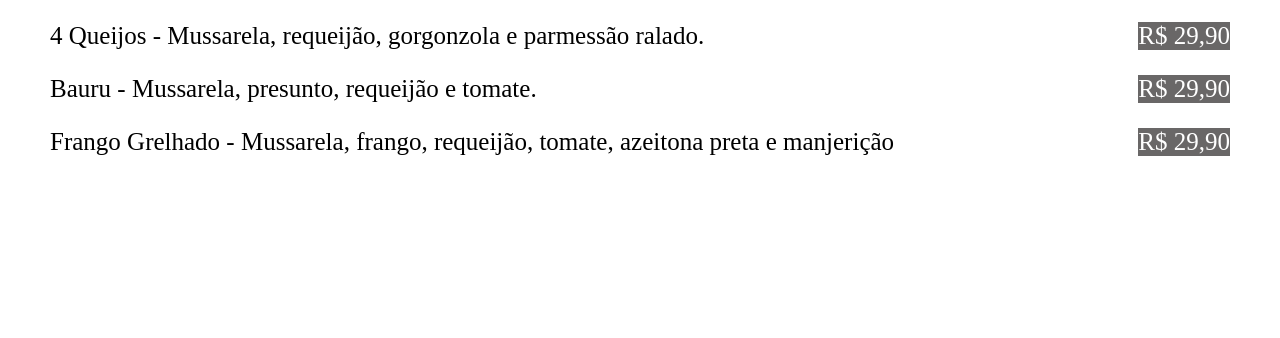
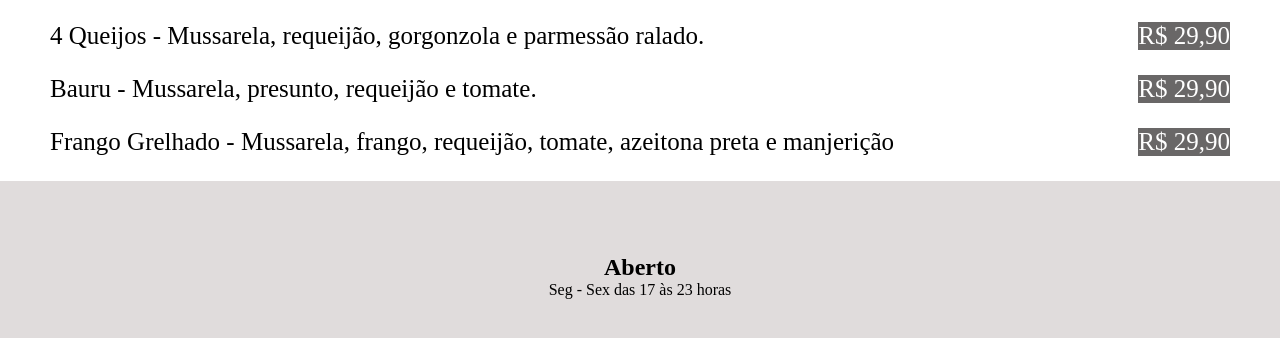
Before and after one commit to MarceloMJ7/projeto-pizzaria, a plain HTML site: page index.html in a window 1280 px wide. Shown: the part 554-892 px from the top of the page. Before the commit the page ends 800 px from the top, so only its background shows below. Drawn offline with Linux system fonts and the light colour scheme.

Commit message:
atualizando css

```diff
--- a/index.html
+++ b/index.html
@@ -52,6 +52,17 @@
       <span>R$ 29,90</span>
     </div>
   </section>
+
+  <section class="info">
+    <div>
+      <h1>Aberto</h1>
+    </div>
+    <div>
+      <span>Seg - Sex das 17 às 23 horas</span>
+    </div>
+
+
+  </section>
 </body>
 
 </html>
--- a/style.css
+++ b/style.css
@@ -65,3 +65,13 @@ section .container img {
   background-color: rgb(105, 103, 103);
   color: white;
 }
+
+.info {
+  display: flex;
+  flex-direction: column;
+  width: 100%;
+  height: 190px;
+  background-color: rgb(224, 220, 220);
+  justify-content: center;
+  text-align: center;
+}
```
